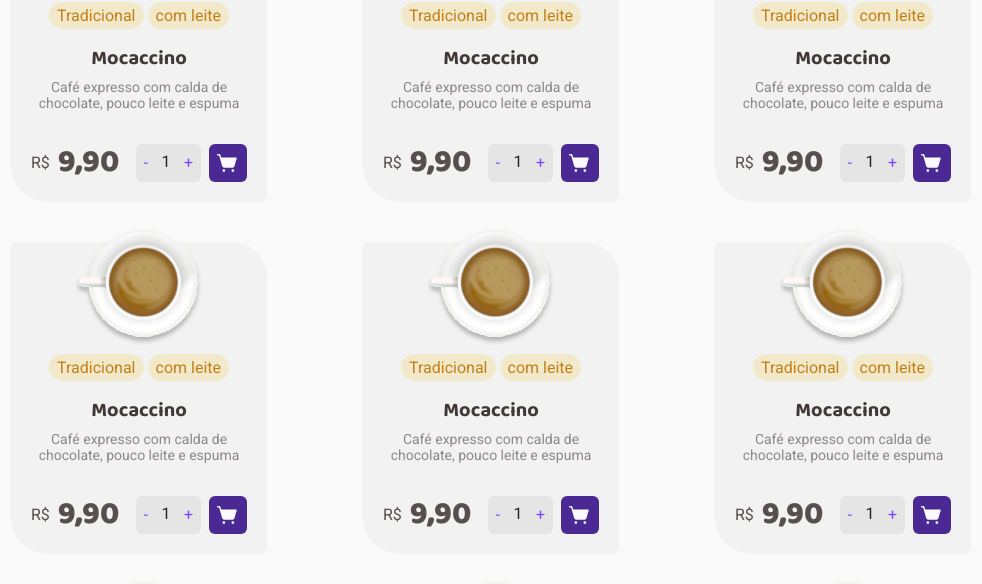
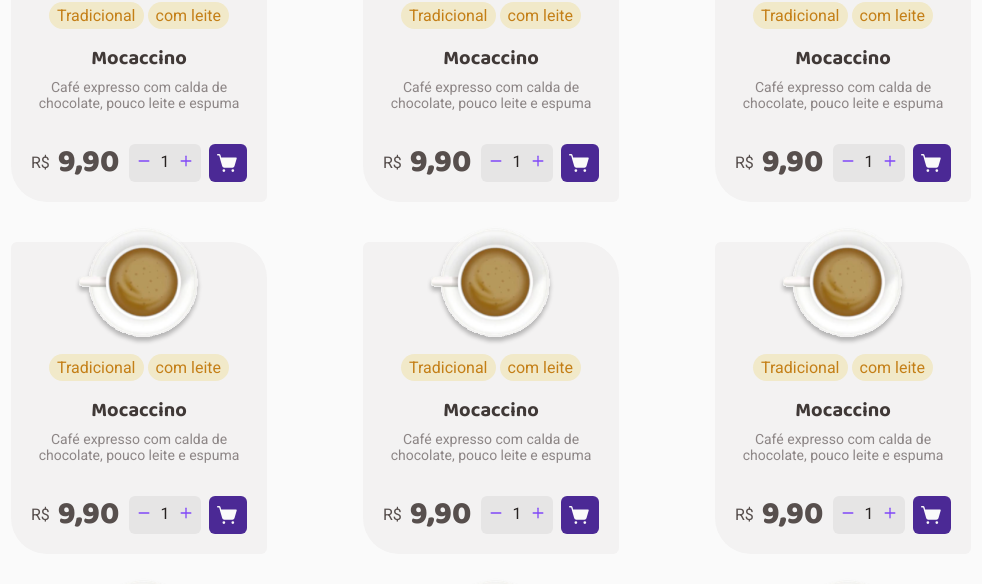
Before and after one commit to MartinGBB/coffee-delivery, a React (Vite) app: page / in a window 1280 px wide. Shown: the part 850-1434 px from the top of the page, without its empty margins (149-1131 px from the left). Built offline with nearby package versions, Linux system fonts and the light colour scheme.

Commit message:
feat: adiciona iconos de mais e menos e adiciona estilização

```diff
--- a/src/pages/Home/components/Products/index.tsx
+++ b/src/pages/Home/components/Products/index.tsx
@@ -1,4 +1,4 @@
-import { ShoppingCartSimple } from 'phosphor-react'
+import { Minus, Plus, ShoppingCartSimple } from 'phosphor-react'
 import coffee from '../../../../assets/coffesImages/Coffee-13.svg'
 import {
   ButtonsAddToCart,
@@ -29,9 +29,13 @@ export function Products() {
         </PriceContainer>
         <div>
           <ButtonsAddToCart>
-            <button>-</button>
+            <button>
+              <Minus size={14} weight="bold" />
+            </button>
             <span>1</span>
-            <button>+</button>
+            <button>
+              <Plus size={14} weight="bold" />
+            </button>
           </ButtonsAddToCart>
           <CartButton>
             <ShoppingCartSimple size={22} weight="fill" />
--- a/src/pages/Home/components/Products/styles.ts
+++ b/src/pages/Home/components/Products/styles.ts
@@ -76,7 +76,7 @@ export const PriceContainer = styled.div`
 export const ButtonsAddToCart = styled.div`
   display: flex;
   align-items: center;
-  gap: 0.25rem;
+  gap: 0.25rem !important;
   background: ${({ theme }) => theme['base-button']};
   padding: 0.5rem;
   justify-content: center;
@@ -92,7 +92,6 @@ export const ButtonsAddToCart = styled.div`
     border: none;
     color: ${({ theme }) => theme.purple};
     background: transparent;
-    font-size: 16px;
   }
 `
 
```
